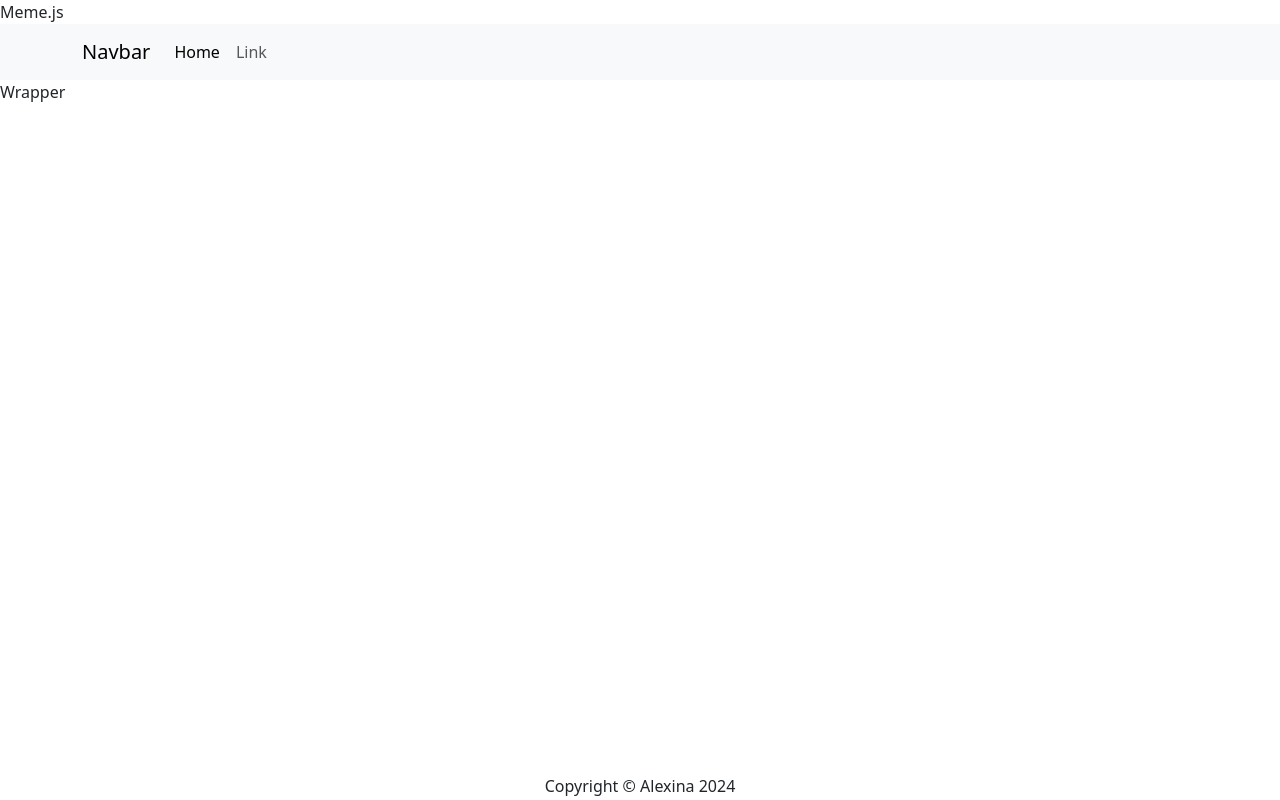
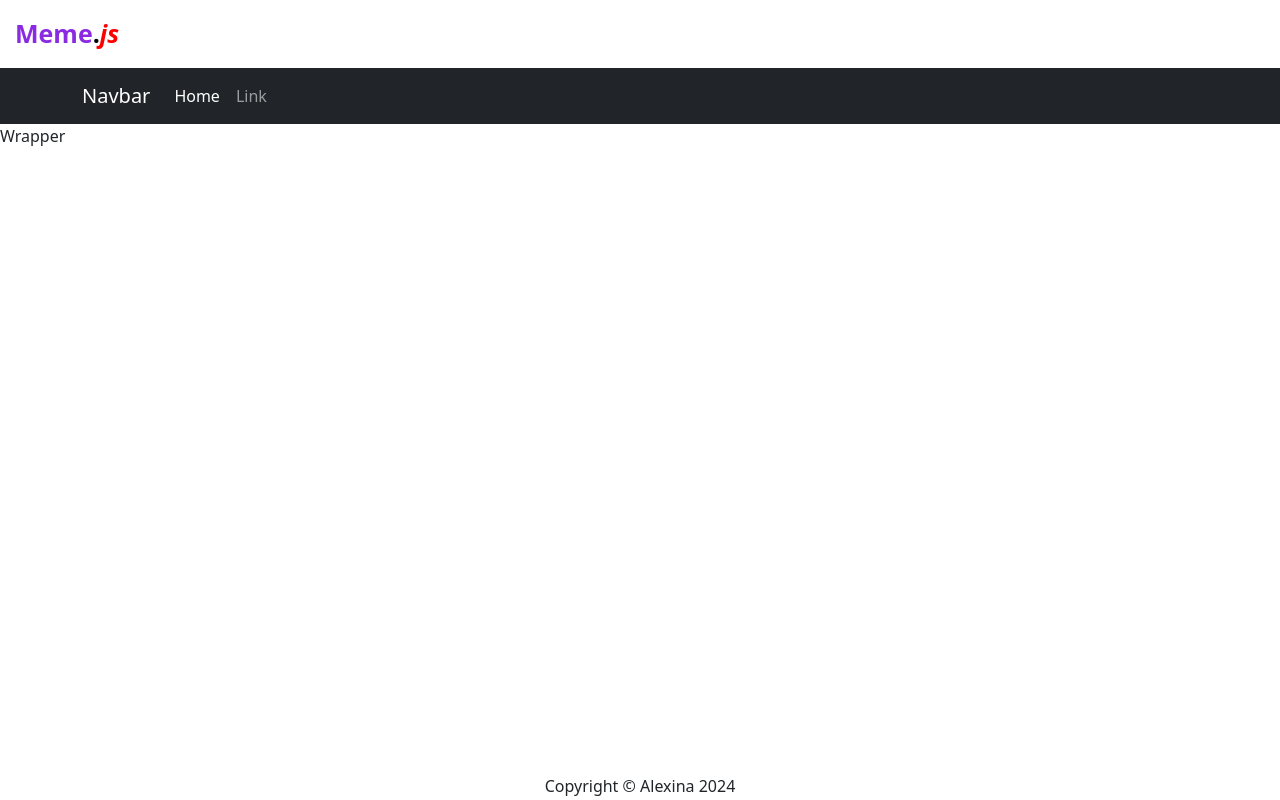
Before and after one commit to AlexinaO/FormationJS, a website: page index.html in a window 1280 px wide. Drawn offline with nearby package versions, Linux system fonts and the light colour scheme.

Commit message:
Modif du header

```diff
--- a/index.html
+++ b/index.html
@@ -13,7 +13,10 @@
   <body>
     <div id="header">Meme<span id="dot">.</span><span id="js">js</span></div>
     <div id="navbar" class="bold">
-      <nav class="navbar navbar-expand-sm navbar-light bg-light">
+      <nav
+        class="navbar navbar-expand-sm navbar-dark bg-dark"
+        data-bs-theme="dark"
+      >
         <div class="container">
           <a class="navbar-brand" href="#">Navbar</a>
           <button
--- a/style/style.css
+++ b/style/style.css
@@ -6,3 +6,19 @@
 	left: 5%;
 	right: 5%;
 }
+
+#header{
+	font-size: 25px ;
+	padding: 15px;
+	font-weight: 900;
+	color: blueviolet;
+}
+
+#dot{
+	color:black;
+}
+
+#js{
+	color:red;
+	font-style: italic;
+}
```
